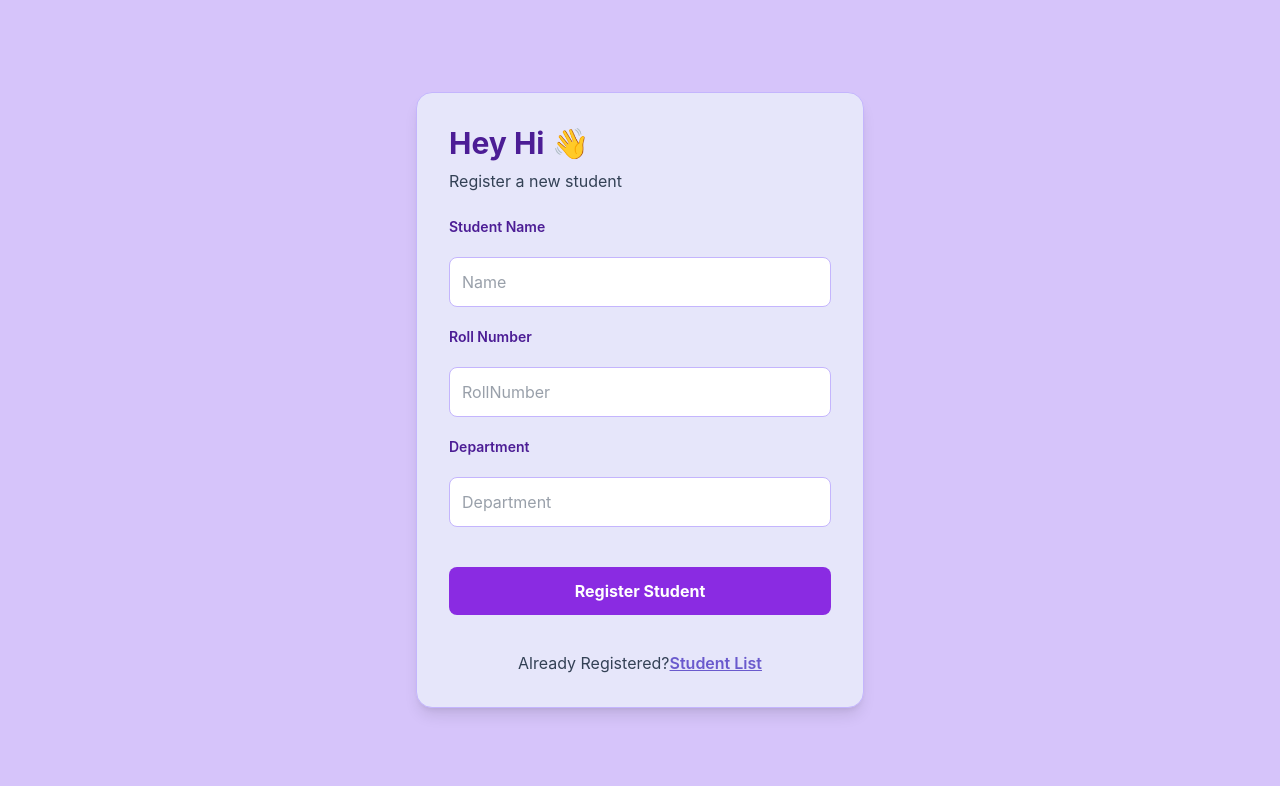
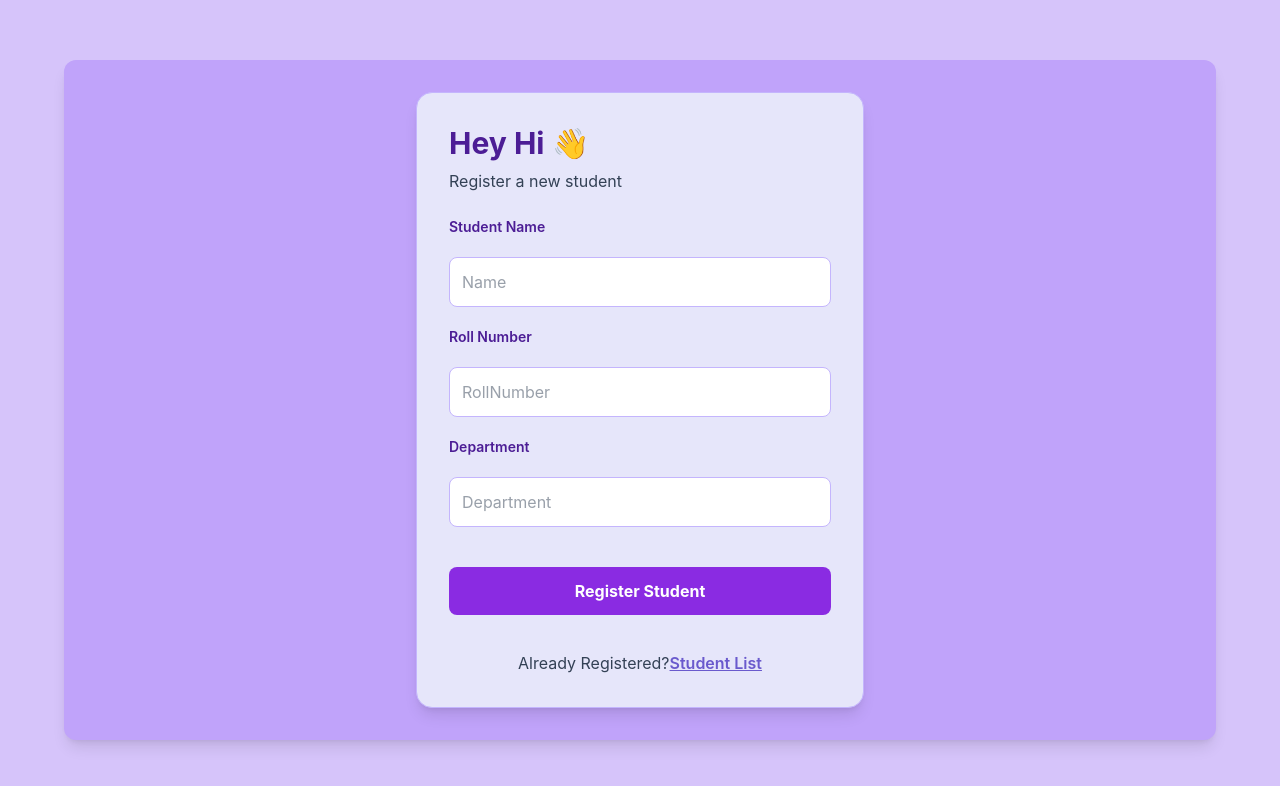
Before and after one commit to akilank-tech/Student-List-React, a React (Vite) app: page /register in a window 1280 px wide. Shown: the top 786 px of the page. Built offline with nearby package versions, Linux system fonts and the light colour scheme.

Commit message:
update the file

```diff
--- a/src/pages/StudentList.jsx
+++ b/src/pages/StudentList.jsx
@@ -19,7 +19,7 @@ const StudentList = () => {
 
     return (
         <div className="min-h-[100vh] bg-[#d6c4fa] p-4 sm:p-8 flex justify-center">
-            <div className="max-w-6xl w-full rounded-xl p-3 bg-[#c0a3fa] shadow-lg sm:p-8">
+            <div className="max-w-6xl w-full rounded-xl pt-3 px-3 pb-2 bg-[#c0a3fa] shadow-lg sm:p-8">
                 <div className="flex items-center justify-between gap-2 mb-6">
                     <div>
                         <h1 className="text-xl sm:text-3xl font-bold text-[#4C1D95] mb-1">🎓 Student List</h1>
@@ -55,7 +55,7 @@ const StudentList = () => {
                         </table>
                     </div>
                     <div className="mt-6 text-center ">
-                    <p className="text-[#334155]">Don't have a Registeration? {""}<Link to={'/register'} className=" text-[#6A5ACD] hover:text-[#4C1D95] font-semibold underline underline-offset-4">Register Now</Link></p>
+                    <p className="text-[#334155]">Don't have a Registeration? {""}<Link to={'/register'} className=" text-[#6A5ACD] hover:text-[#4C1D95] font-semibold underline">Register Now</Link></p>
                 </div>
             </div>
         </div>
--- a/src/pages/register.jsx
+++ b/src/pages/register.jsx
@@ -36,6 +36,7 @@ const Register = () => {
     }
     return (
         <div className="min-h-[100dvh] overflow-hidden bg-[#d6c4fa] flex items-center justify-center p-3 sm:p-10">
+            <div className="max-w-6xl w-full bg-[#c0a3fa] rounded-xl p-3 shadow-lg sm:p-8">
             <div className="mx-auto bg-[#E6E6FA] w-full max-w-md rounded-2xl shadow-lg border border-[#C4B5FD] p-4 sm:p-8">
                 <h1 className="text-3xl font-bold text-[#4C1D95]">Hey Hi 👋</h1>
                 <p className="text-[#334155] mt-2 mb-6">Register a new student</p>
@@ -51,6 +52,7 @@ const Register = () => {
                 </div>
             </div>
         </div>
+        </div>
     )
 }
 export default Register;
```
